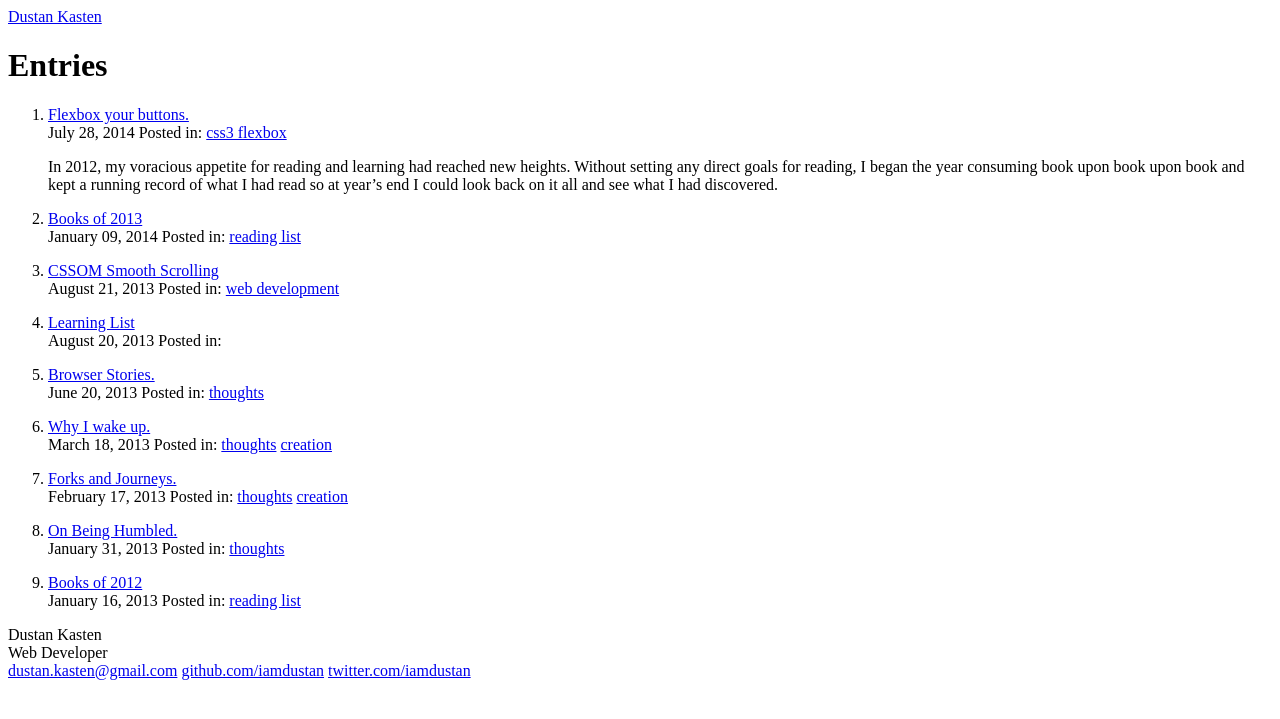
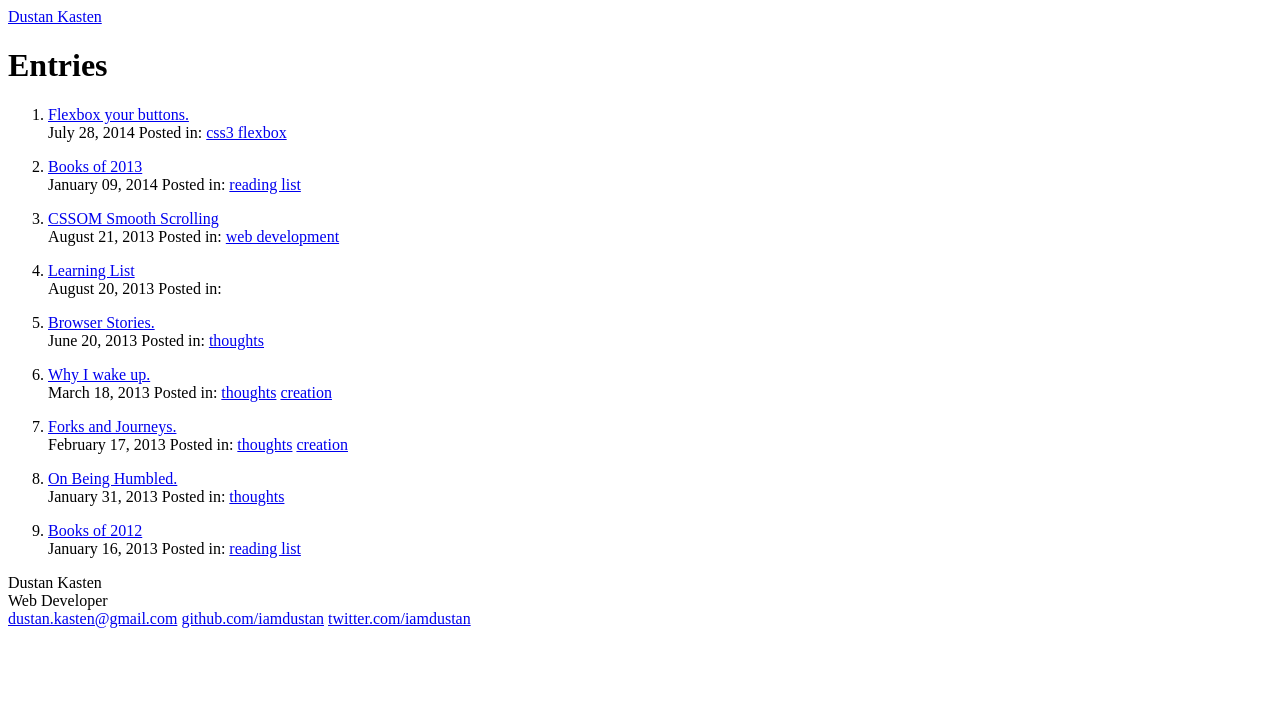
Before and after one commit to iamdustan/iamdustan.github.io, a Jekyll site: the page built from index.html, in a window 1280 px wide. Shown: the top 719 px of the page. Built offline with Jekyll 4.4.1, drawn with Linux system fonts in a browser that asks for light colours; nearby versions of some CDN libraries; some web fonts are replaced.

Commit message:
Remove faulty summary

```diff
--- a/_posts/2014-07-28-flexbox-buttons.md
+++ b/_posts/2014-07-28-flexbox-buttons.md
@@ -3,11 +3,7 @@ layout: post
 title: Flexbox your buttons.
 tags:
 - css3 flexbox
-summary: In 2012, my voracious appetite for reading and learning had
-  reached new heights. Without setting any direct goals for reading, I
-  began the year consuming book upon book upon book and kept a running
-  record of what I had read so at year&rsquo;s end I could look back on
-  it all and see what I had discovered.
+summary:
 ---
 
 There are certain properties that are not consistently applied across
```
